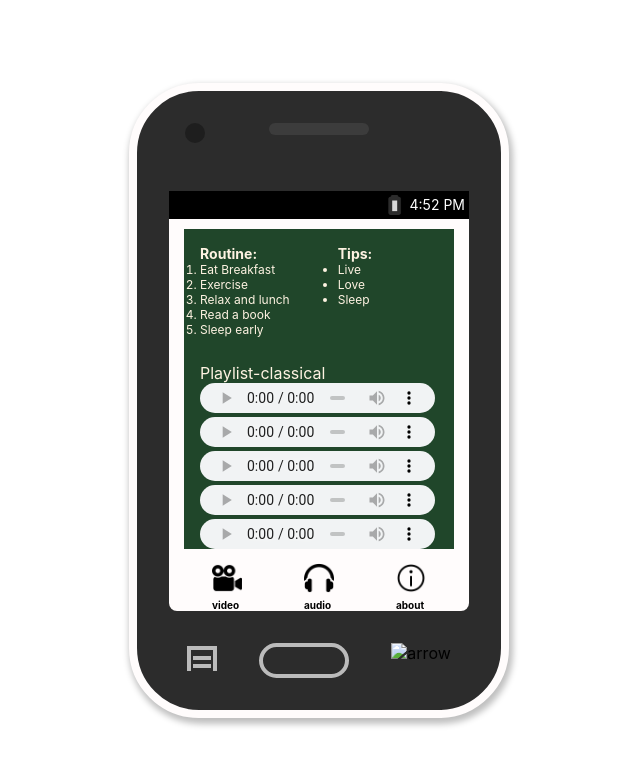
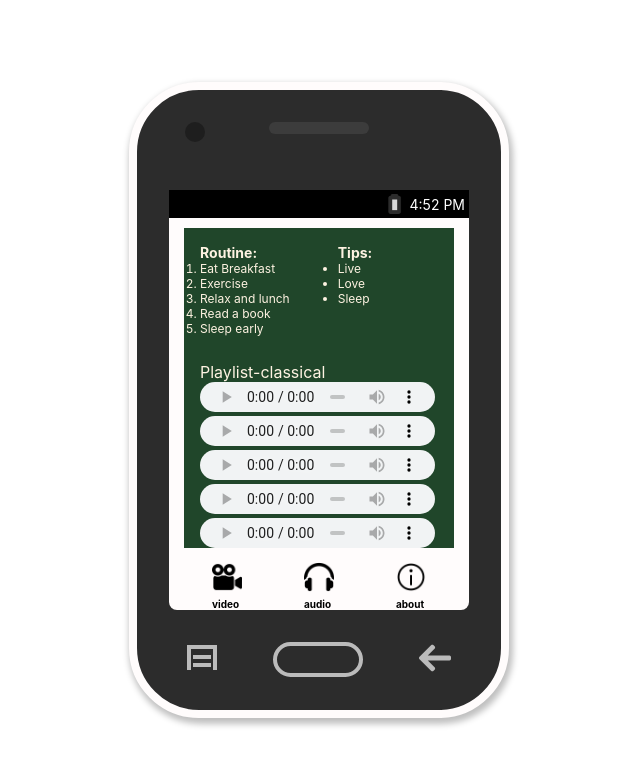
Before and after one commit to humphreydc/wellbeing_site, a plain HTML site: page pages/audio.html in a window 1280 px wide. Shown: the whole page, without its empty margins (321-961 px from the left). Drawn offline with Linux system fonts and the light colour scheme; the site is published under a folder, as on GitHub Pages, so addresses that start at the root find nothing.

Commit message:
Update audio.html

```diff
--- a/pages/audio.html
+++ b/pages/audio.html
@@ -76,7 +76,7 @@
                     <div class="middle-btn"></div>
                 </a>
                 <a href="../index.html">
-                    <img src="/images/arrow.png" alt="arrow">
+                    <img src="../images/arrow.png" alt="arrow">
                 </a>
             </div>
         </div>
```
